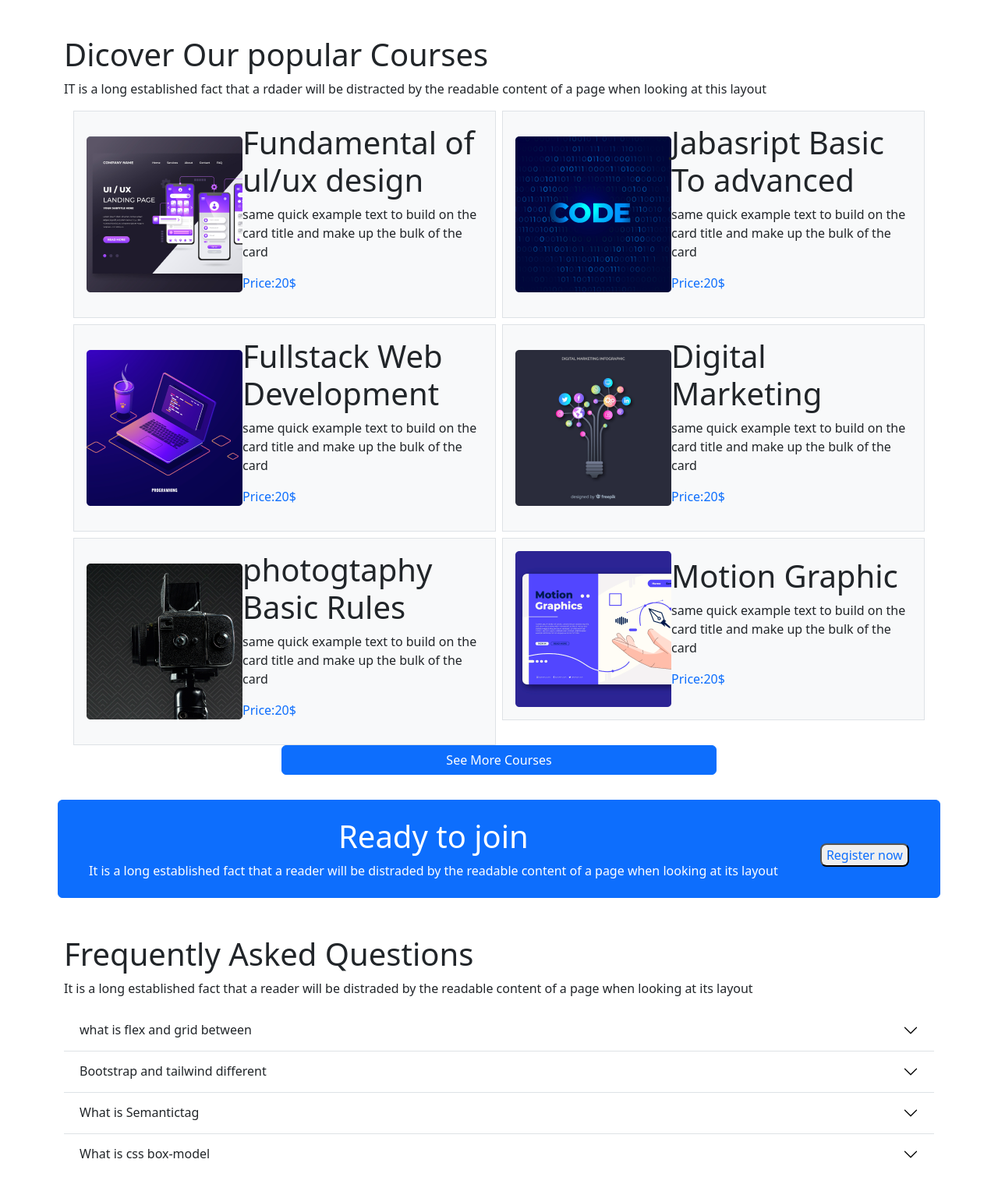
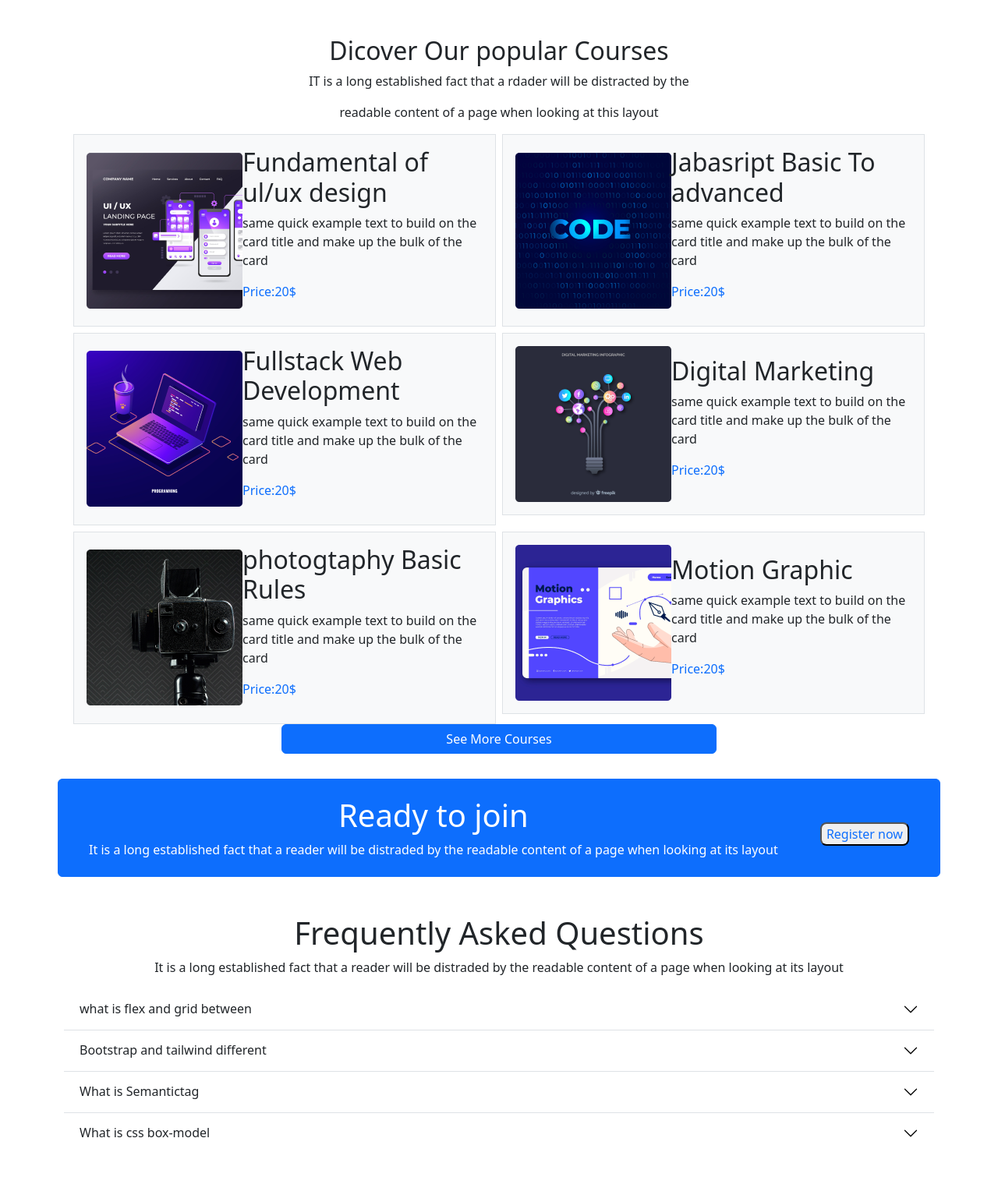
Before and after one commit to Shahjhanmiah/edtech_website, a plain HTML site: page index.html in a window 1280 px wide. Shown: the part 650-2160 px from the top of the page at 78% size. Drawn offline with nearby package versions, Linux system fonts and the light colour scheme.

Commit message:
text center

```diff
--- a/index.html
+++ b/index.html
@@ -107,8 +107,9 @@
                   <main>
                   <!--courses start-->
                   <section class="container my-5">
-                    <h1>Dicover Our popular Courses</h1>
-                    <p>IT is a long established fact  that a rdader will be distracted by the readable content of a page when  looking at this layout</p>
+                    <h2 class="text-center">Dicover Our popular Courses</h2>
+                    <p class="text-center">IT is a long established fact  that a rdader will be distracted by the</p>
+                    <p class="text-center"> readable content of a page when  looking at this layout</p>
 
                     <div class="container">
                       <div class="row g-2">
@@ -116,7 +117,7 @@
                           <div class="p-3 border  d-flex justify-content-around align-items-center bg-light">
                             <img src="images/course/course-1.png" alt="">
                             <div>
-                              <h1>Fundamental of ul/ux design</h1>
+                              <h2>Fundamental of ul/ux design</h2>
                             <p>same quick example text to build on the card title and make up the bulk of the card</p>
                             <P class="text-primary">Price:20$</P>
                             </div>
@@ -126,7 +127,7 @@
                           <div class="p-3 d-flex justify-content-around align-items-center border bg-light">
                             <img src="images/course/course-2.png" alt="">
                             <div>
-                              <h1>Jabasript Basic To advanced</h1>
+                              <h2>Jabasript Basic To advanced</h2>
 
                             <p>same quick example text to build on the card title and make up the bulk of the card</p>
                             <P class="text-primary">Price:20$</P>
@@ -137,7 +138,7 @@
                           <div class="p-3   d-flex justify-content-around align-items-center border bg-light">
                             <img src="images/course/course-3.png" alt="">
                             <div>
-                              <h1>Fullstack Web Development</h1>
+                              <h2>Fullstack Web Development</h2>
                             <p>same quick example text to build on the card title and make up the bulk of the card</p>
                             <P class="text-primary">Price:20$</P>
                             </div>
@@ -147,7 +148,7 @@
                           <div class="p-3   d-flex justify-content-around align-items-center border bg-light">
                             <img src="images/course/course-4.png" alt="">
                             <div>
-                              <h1>Digital Marketing</h1>
+                              <h2>Digital Marketing</h2>
                             <p>same quick example text to build on the card title and make up the bulk of the card</p>
                             <P class="text-primary">Price:20$</P>
                             </div>
@@ -157,7 +158,7 @@
                           <div class="p-3   d-flex justify-content-around align-items-center border bg-light">
                             <img src="images/course/course-5.png" alt="">
                             <div>
-                              <h1>photogtaphy Basic Rules</h1>
+                              <h2>photogtaphy Basic Rules</h2>
                             <p>same quick example text to build on the card title and make up the bulk of the card</p>
                             <P class="text-primary">Price:20$</P>
                             </div>
@@ -167,7 +168,7 @@
                           <div class="p-3   d-flex justify-content-around align-items-center border bg-light">
                             <img src="images/course/course-6.png" alt="">
                             <div>
-                              <h1>Motion Graphic</h1>
+                              <h2>Motion Graphic</h2>
                             <p>same quick example text to build on the card title and make up the bulk of the card</p>
                             <P class="text-primary">Price:20$</P>
                             </div>
@@ -177,7 +178,7 @@
                         </div>
                       </div>
                     </div>
-                    <div class="d-grid gap-2 col-6 mx-auto">
+                    <div class="d-grid gap-3 col-6 mx-auto">
                       <button class="btn btn-primary" type="button">See More Courses</button>
 
                     </div>
@@ -188,7 +189,7 @@
                   <section class="container my-5">
                     <div class="row g-3  btn btn-primary d-flex justify-content-around align-items-center">
                       <div class="col-auto">
-                         <h1> Ready to join</h1>
+                         <h1 > Ready to join</h1>
                           <p>It is  a long established fact that a reader will be distraded by the readable content of a page when looking at its layout</p>
 
                       </div>
@@ -228,8 +229,8 @@
 
                   <section class=" container my-5">
                     <div class="">
-                      <h1>Frequently Asked Questions</h1>
-                      <p>It is  a long established fact that a reader will be distraded by the readable content of a page when looking at its layout</p>
+                      <h1 class="text-center">Frequently Asked Questions</h1>
+                      <p class="text-center">It is  a long established fact that a reader will be distraded by the readable content of a page when looking at its layout</p>
 
                     </div>
                     <div class="accordion accordion-flush" id="accordionFlushExample">
@@ -279,7 +280,7 @@
                   </section>
 
                   <section class="container d-none d-sm-block">
-                    <h1>Trusted by over 800+ companies</h1>
+                    <h1 class="text-center">Trusted by over 800+ companies</h1>
                     <div class="container overflow-hidden text-center">
                       <div class="row gx-5">
                         <div class="col">
```
